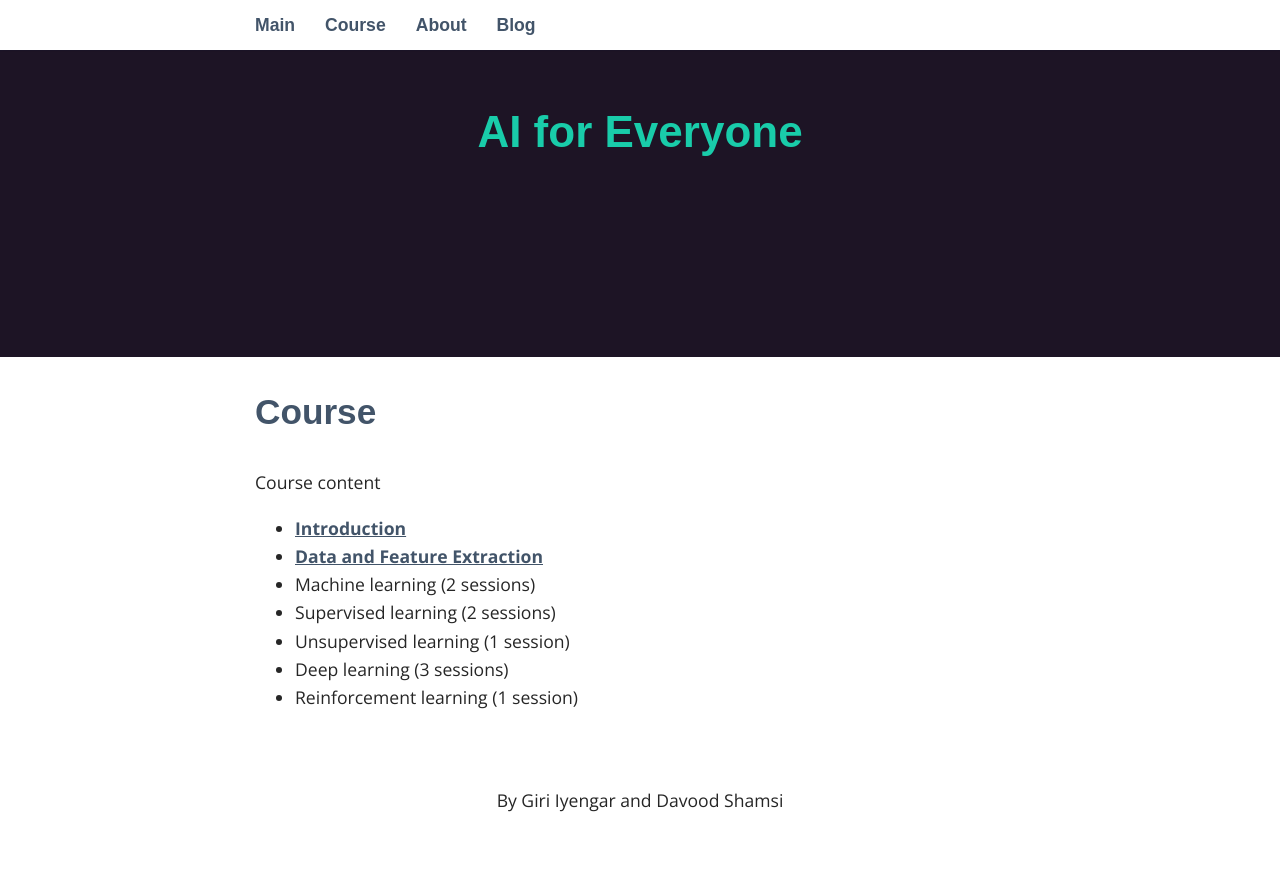
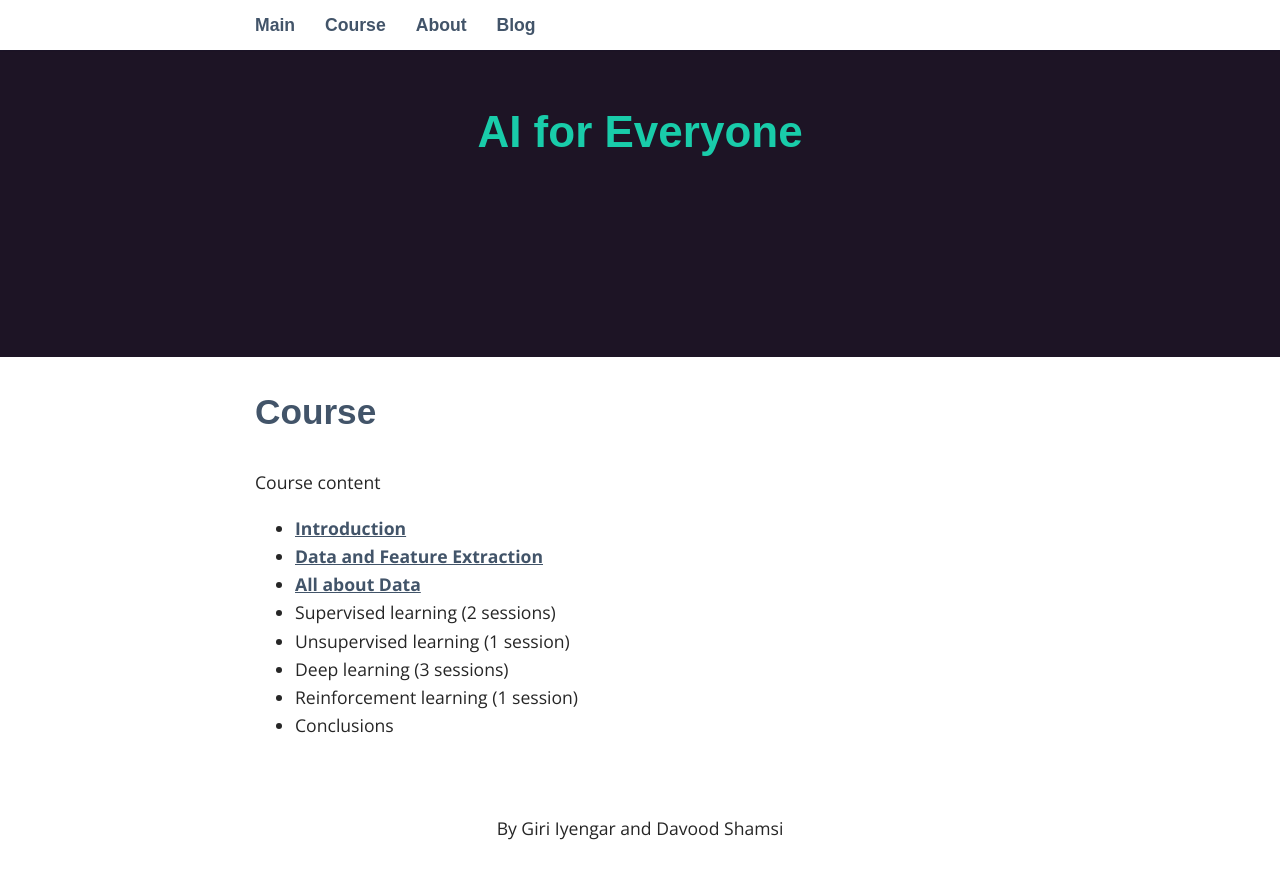
Before and after one commit to ai4all/ai4all.github.io, a Jekyll site: the page built from _pages/01_course.md, in a window 1280 px wide and 900 px high, scrolled down 143 px. Shown: the top 879 px of the window. Built offline with Jekyll 4.4.1, drawn with Linux system fonts in a browser that asks for light colours; some web fonts are replaced.

Commit message:
Session 3

```diff
--- a/_pages/01_course.md
+++ b/_pages/01_course.md
@@ -7,8 +7,9 @@ permalink: /course/
 Course content
 * [Introduction](/ai4all_intro.pdf)
 * [Data and Feature Extraction](/AI4ALL_Meeting_2.pdf)
-* Machine learning (2 sessions)
+* [All about Data](/AI4ALL_Meeting_3.pdf)
 * Supervised learning (2 sessions)
 * Unsupervised learning (1 session)
 * Deep learning (3 sessions)
 * Reinforcement learning (1 session)
+* Conclusions
```
Also changed, not shown: 1 other file.
